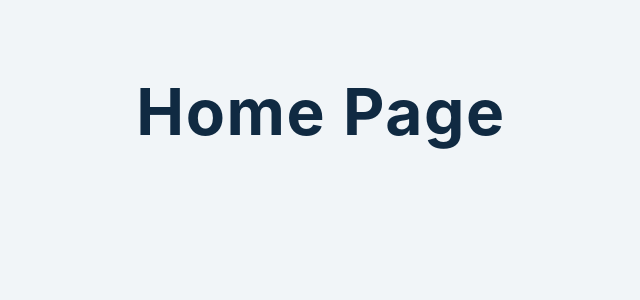
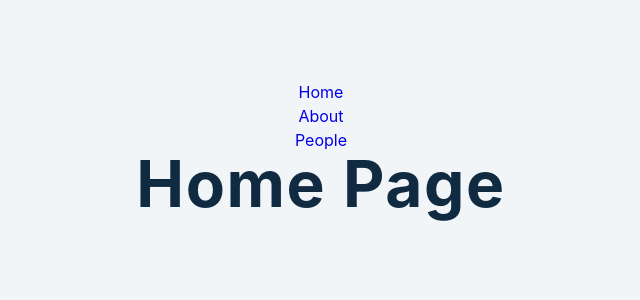
Before and after one commit to lilKriT/react-second-app, a React (Create React App) app: page / in a window 1280 px wide. Shown: the top 300 px of the page, without its empty margins (319-959 px from the left). Built offline with nearby package versions, Linux system fonts and the light colour scheme.

Commit message:
Working on a router.

```diff
--- a/src/sections/react-router/Navbar.js
+++ b/src/sections/react-router/Navbar.js
@@ -1,7 +1,24 @@
 import React from "react";
-import { Link } from "react-router-dom";
+import { BrowserRouter as Router, Link } from "react-router-dom";
+
 const Navbar = () => {
-  return <nav>navbar</nav>;
+  return (
+    <nav>
+      <Router>
+        <ul>
+          <li>
+            <Link to="/">Home</Link>
+          </li>
+          <li>
+            <Link to="/about">About</Link>
+          </li>
+          <li>
+            <Link to="/people">People</Link>
+          </li>
+        </ul>
+      </Router>
+    </nav>
+  );
 };
 
 export default Navbar;
--- a/src/sections/react-router/index.js
+++ b/src/sections/react-router/index.js
@@ -13,6 +13,8 @@
 const index = () => {
   return (
     <Router>
+      <Navbar />
+      <Switch>
         <Route exact path="/">
           <Home />
         </Route>
@@ -22,6 +24,10 @@
         <Route path="/people">
           <People />
         </Route>
+        <Route path="*">
+          <Error />
+        </Route>
+      </Switch>
     </Router>
   );
 };
```
Lines whose indentation alone changed are shown as unchanged.
